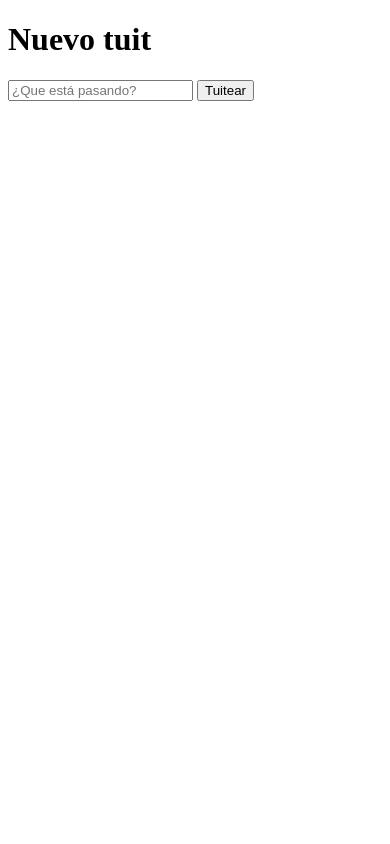
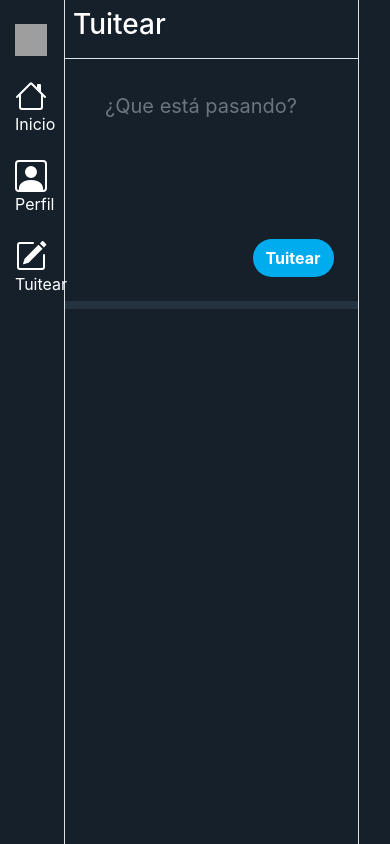
Before and after one commit to Alex-notfound/tuiter, a Python web app: template templates/new_tuit.html in a window 390 px wide. Run offline with Jinja, Linux system fonts and the light colour scheme; the template is opened without the code that fills it, so the values that code supplies are empty; some libraries are stand-ins or nearby versions; grey boxes are pictures that could not be loaded.

Commit message:
Vistas optimizadas
Se ha creado una plantilla (skeleton) para crear el resto de vistas.
Se han realizado pequeños cambios visuales en la vista del listado de tuits.
La vista de "tuitear" ha sido rediseñada, siendo acorde al resto de la aplicación.

```diff
--- a/templates/new_tuit.html
+++ b/templates/new_tuit.html
@@ -1,23 +1,30 @@
-<!DOCTYPE html>
-<html lang="en">
-<head>
-    <meta charset="UTF-8">
-    <title>Nuevo tuit</title>
+{% extends "skeleton.html" %}
 
-    <script>
-        function check() {
-            const text = document.getElementById("textTuit");
+{% block contenido %}
+    <div class="p-2 border-bottom">
+        <h3>Tuitear</h3>
+    </div>
+    <div class="pl-4 pr-4 pt-4">
+        <form action="/tuits/new" id="formNewTuit" method="post" onsubmit="return check()">
+            <div class="form-group">
+                        <textarea class="form-control form-control-lg border-0" id="textTuit" maxlength="280"
+                                  name="textTuit" placeholder="¿Que está pasando?"
+                                  style="background-color: rgb(21, 32, 43); color: #9197a3; resize: none; height: 140px;"
+                                  type="text"></textarea>
+            </div>
+            <div class="form-group text-right">
+                <input class="btn mb-2 rounded-pill font-weight-bold"
+                       style="background-color: #00acee; color: white" type="submit" value="Tuitear">
+            </div>
+        </form>
+    </div>
+    <div class="p-1" style="background-color: rgb(37, 51, 65);"></div>
 
-            return text.value.trim().length > 0 && text.value.length < 281;
-        }
-    </script>
-</head>
-<body>
-<h1>Nuevo tuit</h1>
-<form action="/tuits/new" id="formNewTuit" method="post" onsubmit="return check()">
-        <input id="textTuit" maxlength="280" name="textTuit" placeholder="¿Que está pasando?" type="text">
-    <input type="submit" value="Tuitear"></input>
-</form>
+<script>
+    function check() {
+        const text = document.getElementById("textTuit");
 
-</body>
-</html>
+        return text.value.trim().length > 0 && text.value.length < 281;
+    }
+</script>
+{% endblock %}
--- /dev/null
+++ b/templates/skeleton.html
@@ -0,0 +1,88 @@
+<!DOCTYPE html>
+<html lang="en" style="height: 100%; display: flex;
+  flex-direction: column;">
+<head>
+    <meta charset="UTF-8">
+    <title>Tuiter</title>
+</head>
+<body style="background-color: rgb(21, 32, 43); color: white; height: 100%; display: flex;
+  flex-direction: column;">
+
+<link crossorigin="anonymous" href="https://stackpath.bootstrapcdn.com/bootstrap/4.4.1/css/bootstrap.min.css"
+      integrity="sha384-Vkoo8x4CGsO3+Hhxv8T/Q5PaXtkKtu6ug5TOeNV6gBiFeWPGFN9MuhOf23Q9Ifjh" rel="stylesheet">
+<script crossorigin="anonymous"
+        integrity="sha384-J6qa4849blE2+poT4WnyKhv5vZF5SrPo0iEjwBvKU7imGFAV0wwj1yYfoRSJoZ+n"
+        src="https://code.jquery.com/jquery-3.4.1.slim.min.js"></script>
+<script crossorigin="anonymous"
+        integrity="sha384-Q6E9RHvbIyZFJoft+2mJbHaEWldlvI9IOYy5n3zV9zzTtmI3UksdQRVvoxMfooAo"
+        src="https://cdn.jsdelivr.net/npm/popper.js@1.16.0/dist/umd/popper.min.js"></script>
+<script crossorigin="anonymous"
+        integrity="sha384-wfSDF2E50Y2D1uUdj0O3uMBJnjuUD4Ih7YwaYd1iqfktj0Uod8GCExl3Og8ifwB6"
+        src="https://stackpath.bootstrapcdn.com/bootstrap/4.4.1/js/bootstrap.min.js"></script>
+<link href="index.css" rel="stylesheet">
+<script src="index.js"></script>
+
+<div class="container" style="height: 100%">
+    <div class="row" style="background-color: rgb(21, 32, 43); height: 100%;">
+        <div class="col-2 border-right" id="navbar">
+            <ul class="nav flex-column">
+                <li class="nav-item mt-4">
+                    <a href="/">
+                        <img src="https://miro.medium.com/max/300/1*jbXNuDJH3G09f3pUQyCmMA.png"
+                             style="width: 2em; height: 2em;">
+                    </a>
+                </li>
+
+                <li class="nav-item mt-4">
+                    <a href="/" style="color: white">
+                        <svg class="bi bi-house" fill="currentColor" height="2em" viewBox="0 0 16 16" width="2em"
+                             xmlns="http://www.w3.org/2000/svg">
+                            <path clip-rule="evenodd"
+                                  d="M2 13.5V7h1v6.5a.5.5 0 00.5.5h9a.5.5 0 00.5-.5V7h1v6.5a1.5 1.5 0 01-1.5 1.5h-9A1.5 1.5 0 012 13.5zm11-11V6l-2-2V2.5a.5.5 0 01.5-.5h1a.5.5 0 01.5.5z"
+                                  fill-rule="evenodd"/>
+                            <path clip-rule="evenodd"
+                                  d="M7.293 1.5a1 1 0 011.414 0l6.647 6.646a.5.5 0 01-.708.708L8 2.207 1.354 8.854a.5.5 0 11-.708-.708L7.293 1.5z"
+                                  fill-rule="evenodd"/>
+                        </svg>
+                        Inicio
+                    </a>
+                </li>
+                <li class="nav-item mt-4">
+                    <a href="/users/profile" style="color: white">
+                        <svg class="bi bi-person-square" fill="currentColor" height="2em" viewBox="0 0 16 16"
+                             width="2em"
+                             xmlns="http://www.w3.org/2000/svg">
+                            <path clip-rule="evenodd"
+                                  d="M14 1H2a1 1 0 00-1 1v12a1 1 0 001 1h12a1 1 0 001-1V2a1 1 0 00-1-1zM2 0a2 2 0 00-2 2v12a2 2 0 002 2h12a2 2 0 002-2V2a2 2 0 00-2-2H2z"
+                                  fill-rule="evenodd"/>
+                            <path clip-rule="evenodd" d="M2 15v-1c0-1 1-4 6-4s6 3 6 4v1H2zm6-6a3 3 0 100-6 3 3 0 000 6z"
+                                  fill-rule="evenodd"/>
+                        </svg>
+                        Perfil
+                    </a>
+                </li>
+                <li class="nav-item mt-4">
+                    <a href="/tuits/new" style="color: white">
+                        <svg class="bi bi-pencil-square" fill="currentColor" height="2em" viewBox="0 0 16 16"
+                             width="2em" xmlns="http://www.w3.org/2000/svg">
+                            <path d="M15.502 1.94a.5.5 0 010 .706L14.459 3.69l-2-2L13.502.646a.5.5 0 01.707 0l1.293 1.293zm-1.75 2.456l-2-2L4.939 9.21a.5.5 0 00-.121.196l-.805 2.414a.25.25 0 00.316.316l2.414-.805a.5.5 0 00.196-.12l6.813-6.814z"/>
+                            <path clip-rule="evenodd"
+                                  d="M1 13.5A1.5 1.5 0 002.5 15h11a1.5 1.5 0 001.5-1.5v-6a.5.5 0 00-1 0v6a.5.5 0 01-.5.5h-11a.5.5 0 01-.5-.5v-11a.5.5 0 01.5-.5H9a.5.5 0 000-1H2.5A1.5 1.5 0 001 2.5v11z"
+                                  fill-rule="evenodd"/>
+                        </svg>
+                        Tuitear
+                    </a>
+                </li>
+            </ul>
+        </div>
+        <div class="col-9 p-0">
+            {% block contenido %}{% endblock %}
+        </div>
+        <div class="col-1 border-left">
+        </div>
+    </div>
+</div>
+
+</div>
+</body>
+</html>
```
Also changed, not shown: templates/index.html (+4 -75 lines).
